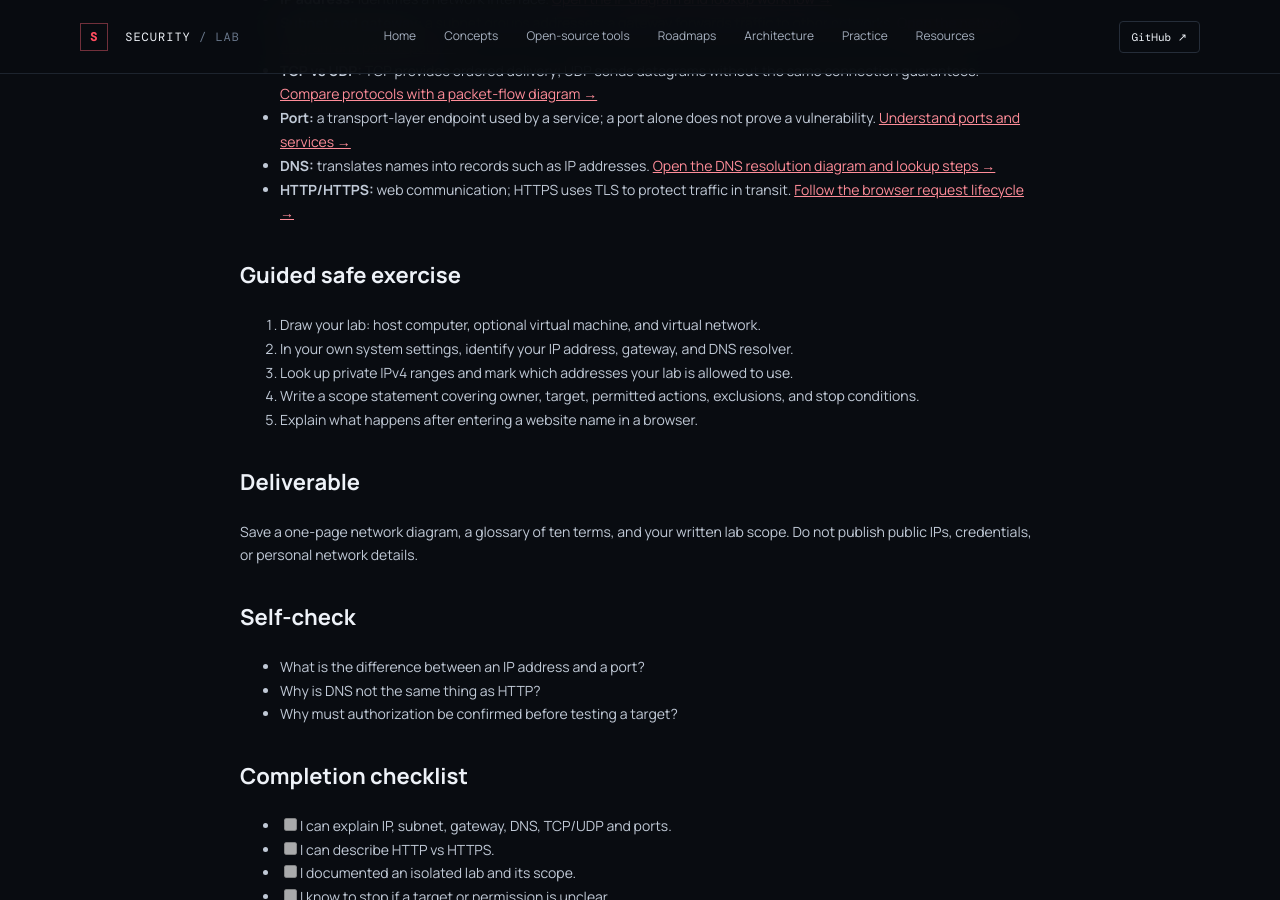
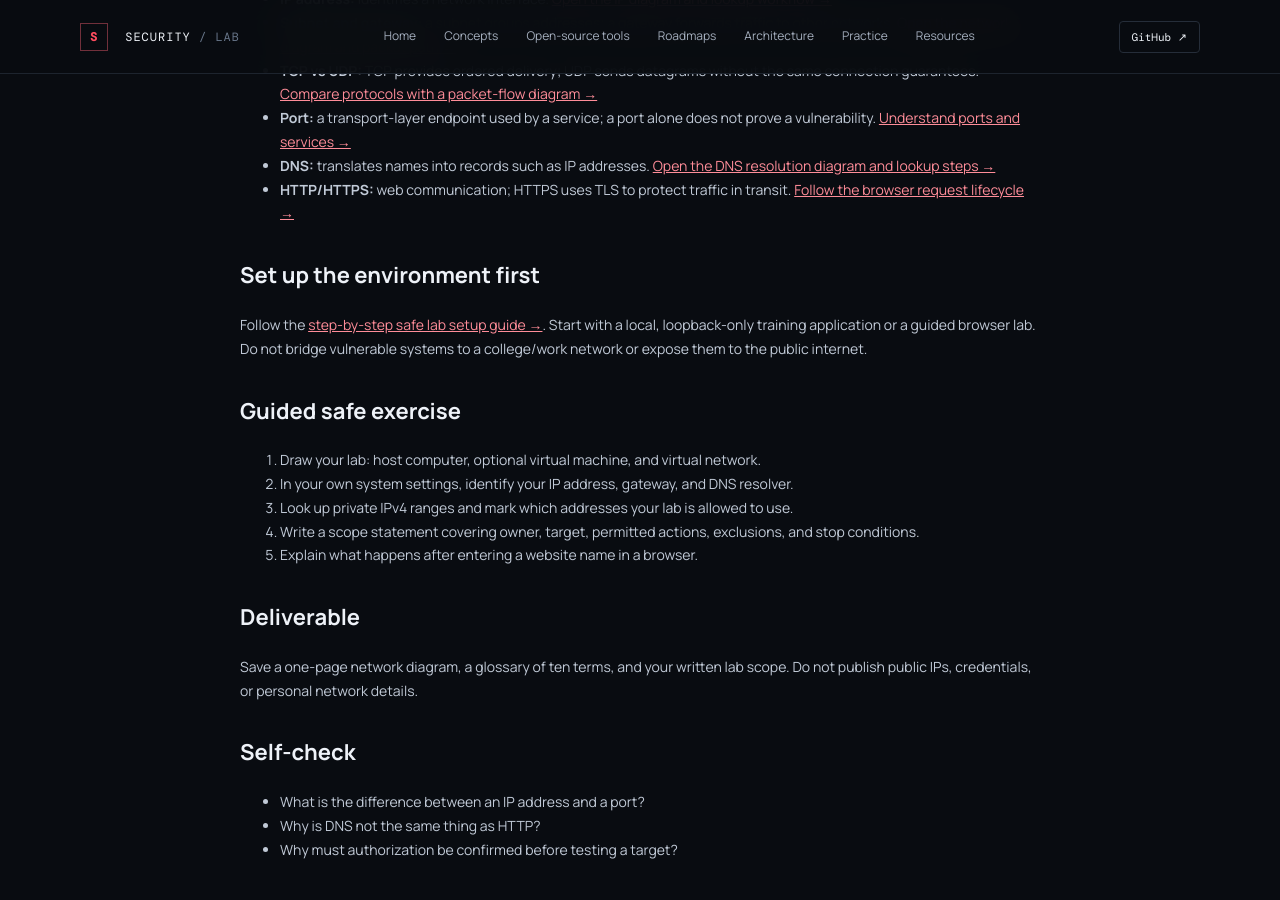
Before and after one commit to Learning-No/Cybersecurity-Learning-Lab, a Jekyll site: the page built from _notes/week-01-lab-setup.md, in a window 1280 px wide and 900 px high, scrolled down 858 px. Built offline with Jekyll 4.4.1, drawn with Linux system fonts in a browser that asks for light colours.

Commit message:
Link Week 01 to the isolated lab setup guide

```diff
--- a/_notes/week-01-lab-setup.md
+++ b/_notes/week-01-lab-setup.md
@@ -23,6 +23,9 @@ Build the foundation before using security tools. Understand your environment fi
 - **DNS:** translates names into records such as IP addresses. [Open the DNS resolution diagram and lookup steps →]({{ '/concepts/dns/' | relative_url }})
 - **HTTP/HTTPS:** web communication; HTTPS uses TLS to protect traffic in transit. [Follow the browser request lifecycle →]({{ '/concepts/http-https/' | relative_url }})
 
+## Set up the environment first
+Follow the [step-by-step safe lab setup guide →]({{ '/labs/' | relative_url }}). Start with a local, loopback-only training application or a guided browser lab. Do not bridge vulnerable systems to a college/work network or expose them to the public internet.
+
 ## Guided safe exercise
 1. Draw your lab: host computer, optional virtual machine, and virtual network.
 2. In your own system settings, identify your IP address, gateway, and DNS resolver.
```
